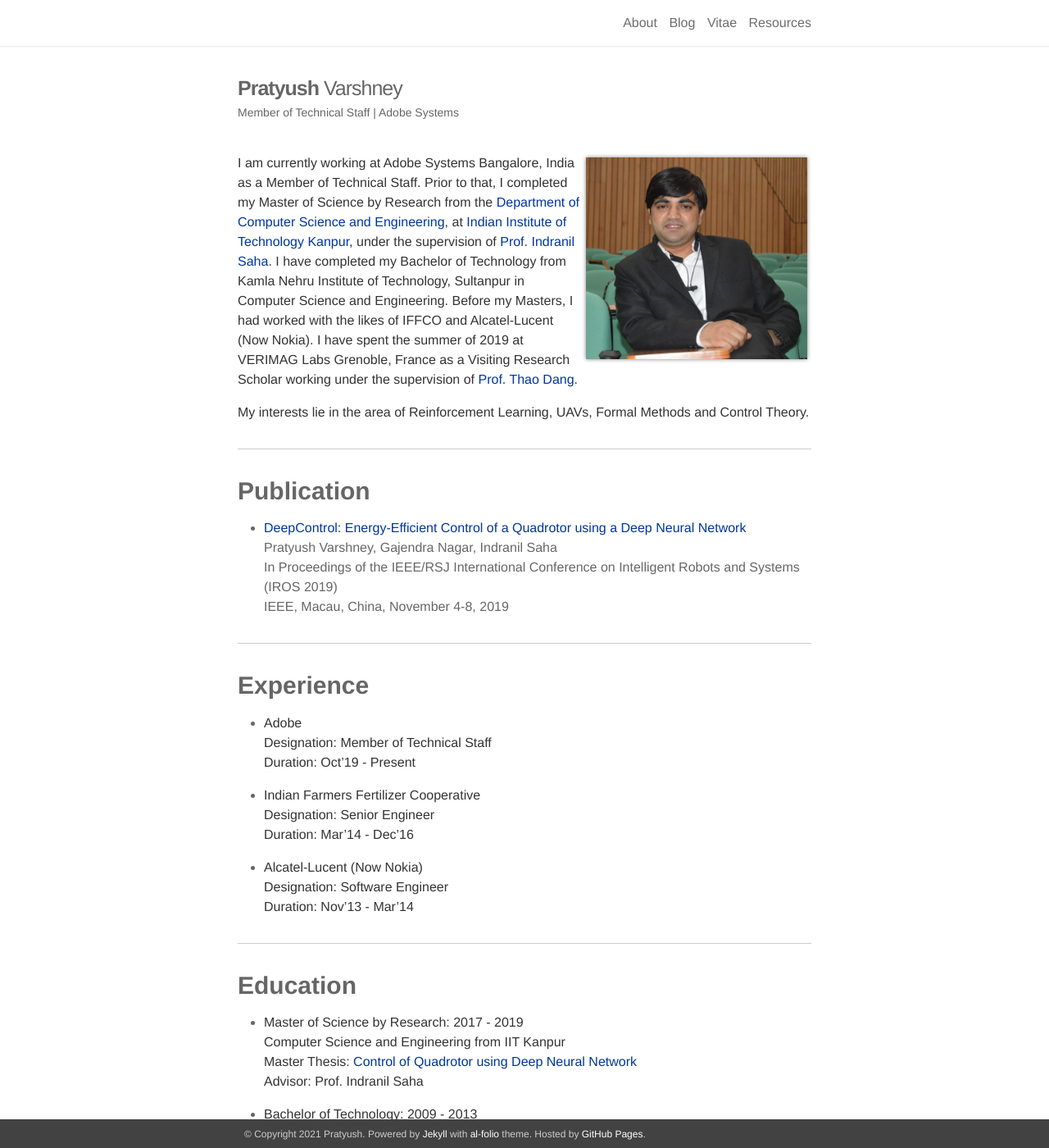
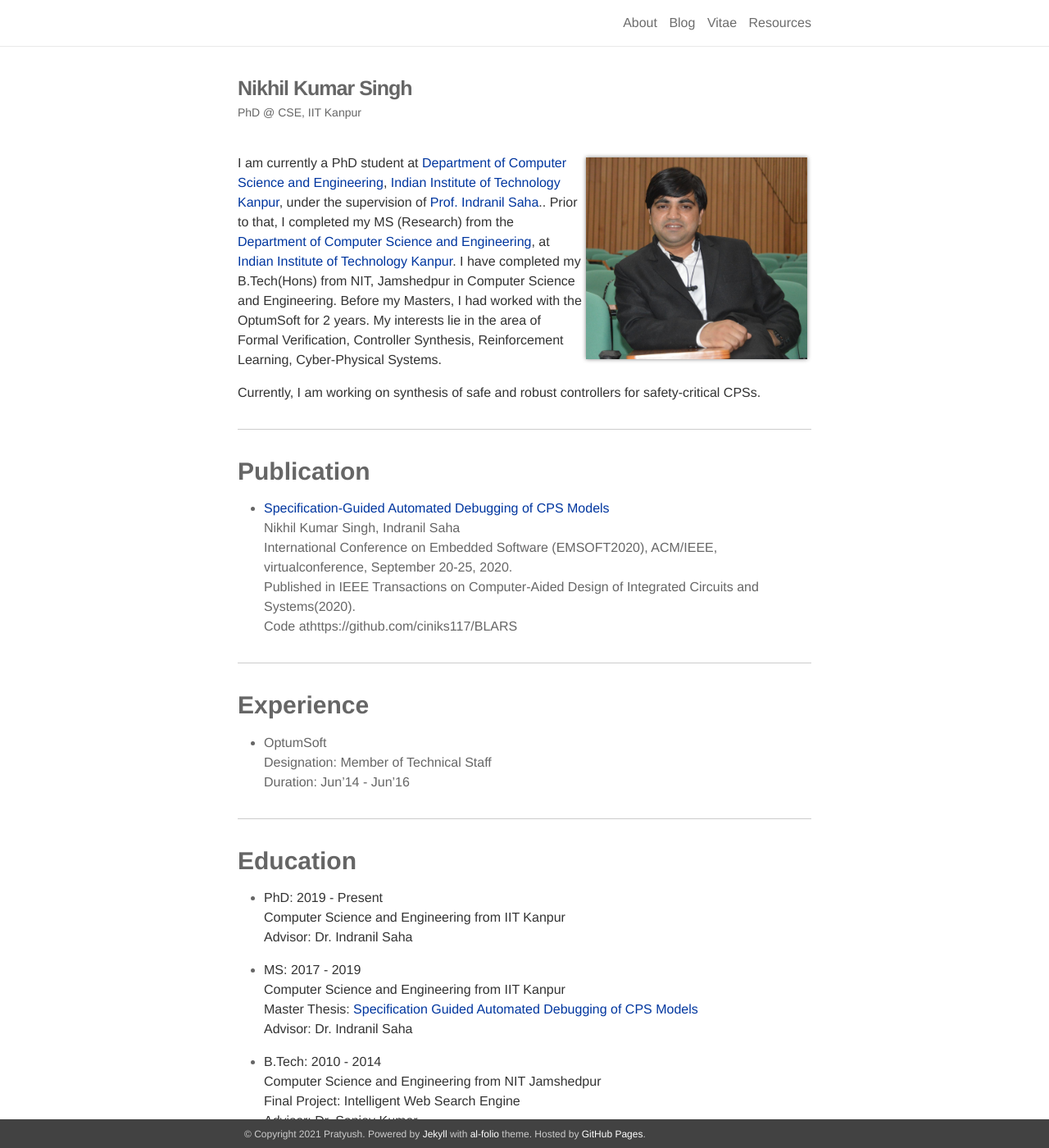
Before and after one commit to ciniks117/ciniks117.github.io, a Jekyll site: the page built from _pages/about.md, in a window 1280 px wide and 1400 px high. Shown: the whole window at 82% size. Built offline with Jekyll 4.4.1, drawn with Linux system fonts in a browser that asks for light colours; nearby versions of some CDN libraries; library files that are not in the unit come from our copies; some of the changed text lies outside the part shown.

Commit message:
Update about.md

```diff
--- a/_pages/about.md
+++ b/_pages/about.md
@@ -1,8 +1,8 @@
 ---
 layout: about
 permalink: /
-title: <strong>Pratyush</strong> Varshney
-description: Member of Technical Staff | Adobe Systems
+title: <strong>Nikhil Kumar Singh</strong>
+description: PhD @ CSE, IIT Kanpur
 
 profile:
   align: right
@@ -12,61 +12,51 @@ news: false
 social: true
 ---
 
-I am currently working at Adobe Systems Bangalore, India as a Member of Technical Staff. Prior to that, I completed my Master of Science by Research from the [Department of Computer Science and Engineering](https://www.cse.iitk.ac.in/){:target="\_blank"}, at [Indian Institute of Technology Kanpur](http://www.iitk.ac.in/){:target="\_blank"}, under the supervision of [Prof. Indranil Saha](https://www.cse.iitk.ac.in/users/isaha/){:target="\_blank"}. I have completed my Bachelor of Technology from Kamla Nehru Institute of Technology, Sultanpur in Computer Science and Engineering. Before my Masters, I had worked with the likes of IFFCO and Alcatel-Lucent (Now Nokia). I have spent the summer of 2019 at VERIMAG Labs Grenoble, France as a Visiting Research Scholar working under the supervision of [Prof. Thao Dang](http://www-verimag.imag.fr/PEOPLE/Thao.Dang/){:target="\_blank"}.
+I am currently a PhD student at [Department of Computer Science and Engineering](https://www.cse.iitk.ac.in/){:target="\_blank"}, [Indian Institute of Technology Kanpur](http://www.iitk.ac.in/){:target="\_blank"}, under the supervision of [Prof. Indranil Saha](https://www.cse.iitk.ac.in/users/isaha/){:target="\_blank"}.. Prior to that, I completed my MS (Research) from the [Department of Computer Science and Engineering](https://www.cse.iitk.ac.in/){:target="\_blank"}, at [Indian Institute of Technology Kanpur](http://www.iitk.ac.in/){:target="\_blank"}. I have completed my B.Tech(Hons) from NIT, Jamshedpur in Computer Science and Engineering. Before my Masters, I had worked with the OptumSoft for 2 years. My interests lie in the area of Formal Verification, Controller Synthesis, Reinforcement Learning, Cyber-Physical Systems.
 
-
-My interests lie in the area of Reinforcement Learning, UAVs, Formal Methods and Control Theory.
-
+Currently, I am working on synthesis of safe and robust controllers for safety-critical CPSs.
 
 -----------------
 
 ### __Publication__
 
-* [DeepControl: Energy-Efficient Control of a Quadrotor using a Deep Neural Network](https://www.youtube.com/watch?v=kWvylnCUUAQ&feature=youtu.be)\\
-  Pratyush Varshney, Gajendra Nagar, Indranil Saha\\
-  In Proceedings of the IEEE/RSJ International Conference on Intelligent Robots and Systems (IROS 2019)\\
-  IEEE, Macau, China, November 4-8, 2019
+* [Specification-Guided Automated Debugging of CPS Models](https://ieeexplore.ieee.org/document/9211574)\\
+  Nikhil Kumar Singh, Indranil Saha\\
+  International Conference on Embedded Software (EMSOFT2020), ACM/IEEE, virtualconference, September 20-25, 2020. \\
+  Published in IEEE Transactions on Computer-Aided Design of Integrated Circuits and Systems(2020). \\
+  Code athttps://github.com/ciniks117/BLARS
 
 -----------------
 
 ### __Experience__
 
-* Adobe \\
+* OptumSoft \\
   Designation: Member of Technical Staff\\
-  Duration: Oct'19 - Present
-
-* Indian Farmers Fertilizer Cooperative \\
-  Designation: Senior Engineer\\
-  Duration: Mar'14 - Dec'16
-
-* Alcatel-Lucent (Now Nokia) \\
-  Designation: Software Engineer\\
-  Duration: Nov'13 - Mar'14
-
+  Duration: Jun'14 - Jun'16
 
 -----------------
 
 ### __Education__
 
-* Master of Science by Research: 2017 - 2019 \\
+* PhD: 2019 - Present \\
   Computer Science and Engineering from IIT Kanpur\\
-  Master Thesis: <a class="page-link" href="{{ '/assets/pdf/PratyushVarshneyMSThesis.pdf' | prepend: site.baseurl | prepend: site.url }}">Control of Quadrotor using Deep Neural Network</a>\\
-  Advisor: Prof. Indranil Saha
+  Advisor: Dr. Indranil Saha
 
-* Bachelor of Technology: 2009 - 2013 \\
-  Computer Science and Engineering from KNIT Sultanpur\\
-  Final Project: Web-portal for Medical Assistance in J2EE struts\\
-  Advisor: Prof. Abhay Kumar Agrawal
+* MS: 2017 - 2019 \\
+  Computer Science and Engineering from IIT Kanpur\\
+  Master Thesis: <a class="page-link" href="{{ '/assets/pdf/MSThesis.pdf' | prepend: site.baseurl | prepend: site.url }}">Specification Guided Automated Debugging of CPS Models</a>\\
+  Advisor: Dr. Indranil Saha
 
+* B.Tech: 2010 - 2014 \\
+  Computer Science and Engineering from NIT Jamshedpur\\
+  Final Project: Intelligent Web Search Engine\\
+  Advisor: Dr. Sanjay Kumar
 
 
 --------------
 
 ### __Projects__
 
-* Neural Network-Based Modeling and Control of Quadcopters
-* Formal Verification of Artificial Neural Networks: A Survey
-* Playing Atari Games using Reinforcement Learning
-* Aayush: Online Medical Assistance Portal
-
+* Implementation of Star-based Abstractions for Outside-the-Box framework.
+* Geo-Spatial Analysis of Twitter Data.
 ----------------------------------------
```
